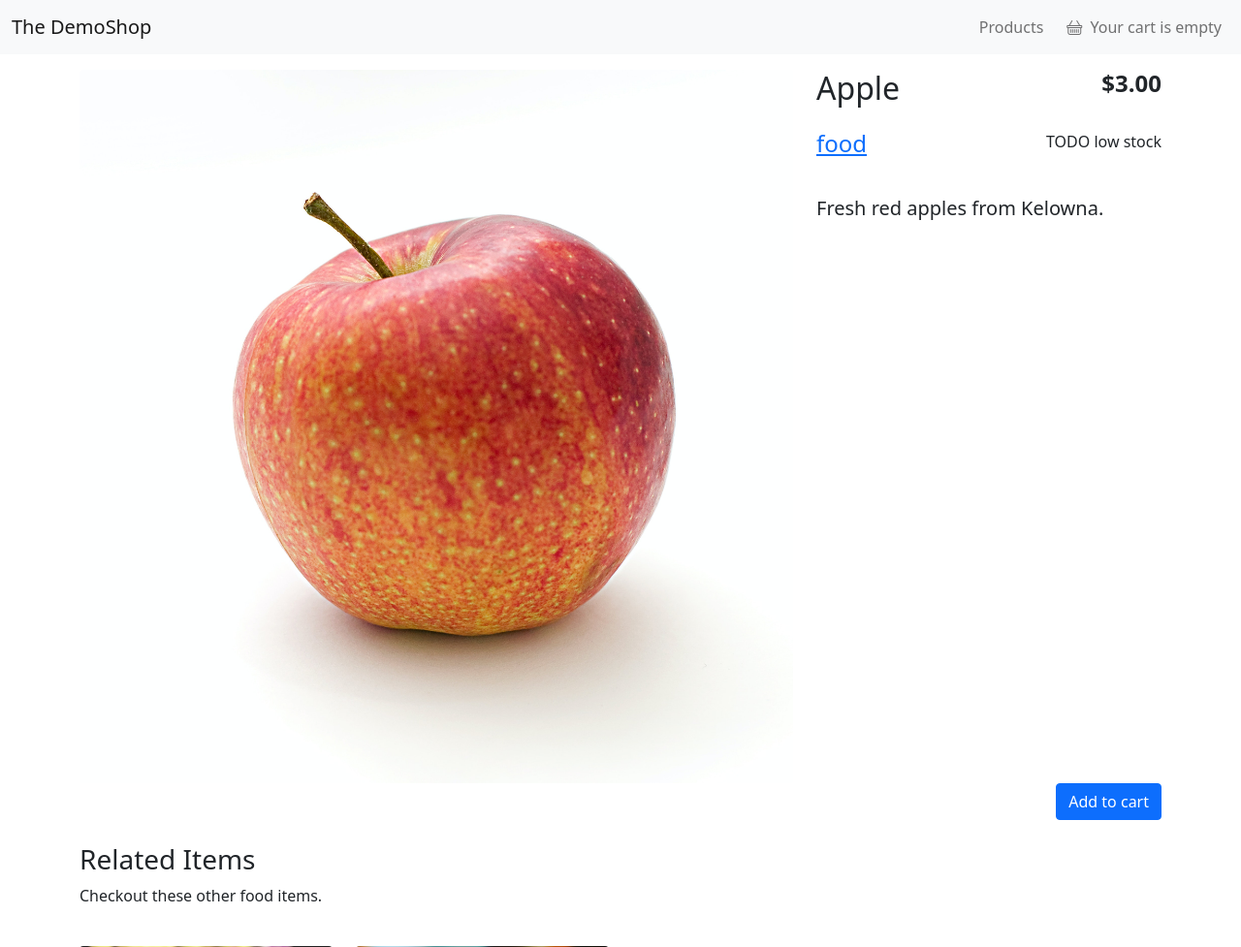
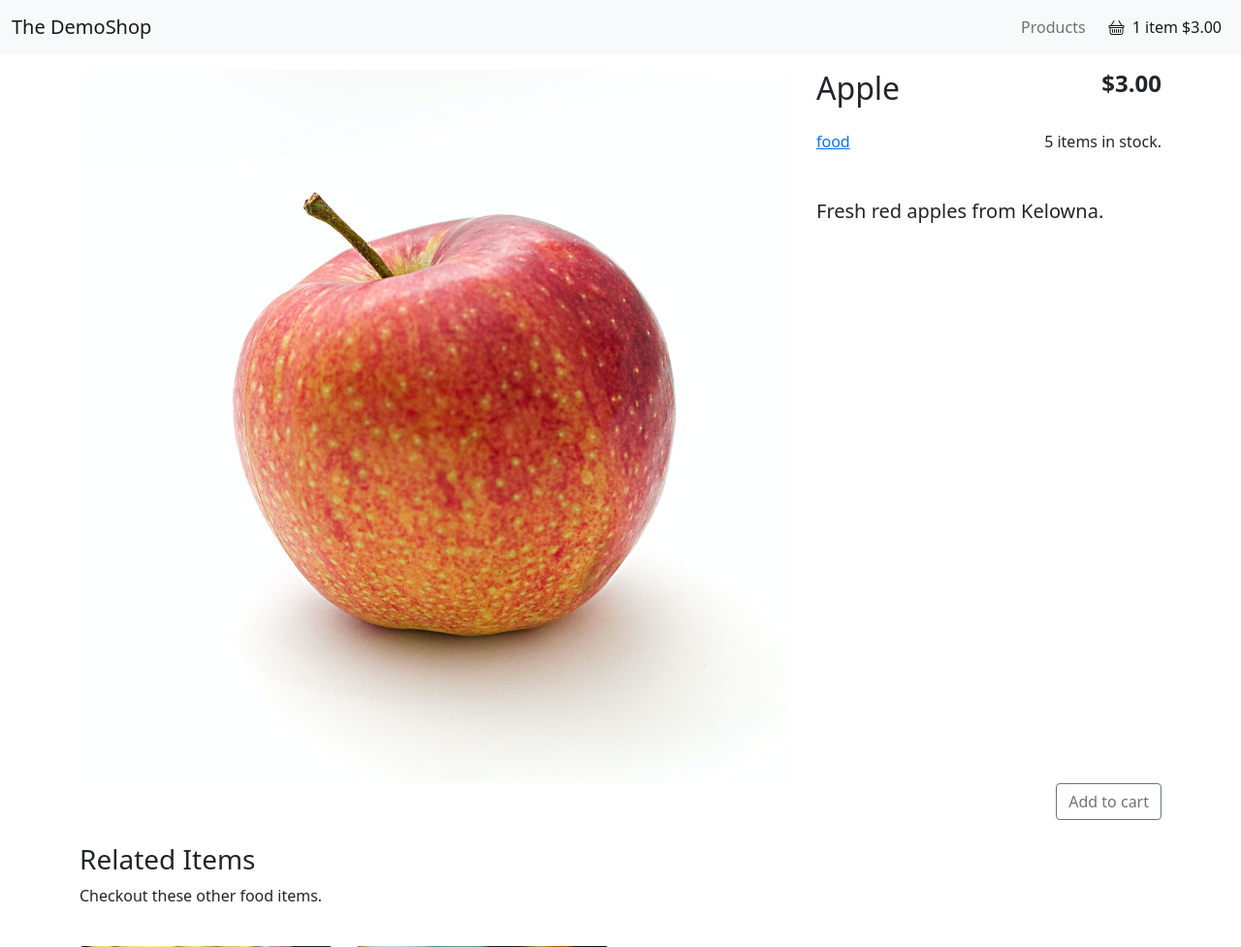
Before and after one commit to kylepclarkson/DemoShop, a Django app: page /cart/add/5 in a window 1280 px wide. Shown: the top 977 px of the page at 97% size. Run offline with Django 3.2, Linux system fonts and the light colour scheme; data comes from the database, SQL or seed files in the repository; both versions use the stored data as it was after the commit; some libraries are stand-ins or nearby versions.

Commit message:
Implemented Django messages for showing alerts. Registered cart context processor.

```diff
--- a/cart/views.py
+++ b/cart/views.py
@@ -1,5 +1,6 @@
 from django.shortcuts import render, redirect, get_object_or_404
 from django.views.decorators.http import require_POST
+from django.contrib import messages
 
 from shop.models import Product
 from .cart import Cart
@@ -36,15 +37,18 @@ def cart_add(request, product_id):
         # place item in cart.
         # product.quantity -= 1
         # product.save()
-        cart.add(product=product, quantity=1, override_quantity=True)
-
-        toast_message = f"{product.name} added to cart."
-        toast_bg = "bg-success"
+        cart.add(product=product, quantity=1, override_quantity=False)
+        messages.add_message(request,
+                             messages.SUCCESS,
+                             f'{product.name} was added to your cart!',
+                             extra_tags='bg-primary text-white')
 
     else:
         # item is no longer available
-        toast_message = f"{product.name} is no longer available!"
-        toast_bg = "bg-danger"
+        messages.add_message(request,
+                             messages.ERROR,
+                             f'{product.name} was not added to your cart!',
+                             extra_tags='bg-danger text-white')
 
     # 4 products in the same category, excluding the request.
     related_products = Product.objects.filter(category=product.category).exclude(id=product_id)[:4]
@@ -52,8 +56,6 @@ def cart_add(request, product_id):
     context = {
         'product': product,
         'related_products': related_products,
-        'toast_message': toast_message,
-        'toast_bg': toast_bg
     }
     return render(request, 'shop/product/detail.html', context=context)
 
--- a/shop/templates/shop/product/detail.html
+++ b/shop/templates/shop/product/detail.html
@@ -24,25 +24,25 @@
                     </div>
                     <div class="col">
                         <div class="text-end">
-                            {% if product.quantity > 0 %}
-                                <h4><strong>${{ product.price }}</strong></h4>
-                            {% else %}
-                                <h4 class="text-danger"><strong>SOLD OUT</strong></h4>
-                            {% endif %}
+                            <h4><strong>${{ product.price }}</strong></h4>
                         </div>
                     </div>
                 </div>
                 <div class="row my-3">
                     <div class="col">
-                        <h4>
+                        <p>
                             <a href="{{ product.category.get_absolute_url }}">
                                 {{ product.category }}
                             </a>
-                        </h4>
+                        </p>
                     </div>
                     <div class="col">
                         <div class="text-end">
-                            TODO low stock
+                            {% if product.quantity > 10 %}
+                                <p>10+ item{{ product.quantity|pluralize }} in stock.</p>
+                            {% else %}
+                                <p>{{ product.quantity }} item{{ product.quantity|pluralize }} in stock.</p>
+                            {% endif %}
                         </div>
                     </div>
                 </div>
@@ -52,11 +52,16 @@
             </div>
 
             <div class="col align-self-end text-end">
-                <form action="{% url "cart:cart_add" product.id %}" method="POST">
-                    {% csrf_token %}
-                    {{ cart_product_form }}
-                    <input class="btn btn-primary" type="submit" value="Add to cart">
-                </form>
+                {% if product.quantity > 0 %}
+                    <form action="{% url "cart:cart_add" product.id %}" method="POST">
+                        {% csrf_token %}
+                        {{ cart_product_form }}
+                        <input class="btn btn-md btn-outline-secondary" type="submit"
+                               value="Add to cart">
+                    </form>
+                {% else %}
+                    <p class="text-danger"><strong>SOLD OUT</strong></p>
+                {% endif %}
             </div>
             {# === end product details === #}
         </div>
--- a/templates/header.html
+++ b/templates/header.html
@@ -29,7 +29,7 @@
                             {% else %}
                                 <a class="nav-link"
                                    aria-current="page"
-                                   href="">
+                                   href="#">
                                   <i class="bi bi-basket mx-1"></i>
                                     Your cart is empty
                                 </a>
--- a/templates/toast.html
+++ b/templates/toast.html
@@ -1,14 +1,28 @@
-{% if toast_message %}
-    <div class="position-fixed top-0 start-50 translate-middle-x p-4" style="z-index: 5">
-        <div id="toastMessage" class="toast hide" role="alert" aria-live="assertive" aria-atomic="true">
-            <div class="toast-header">
-                <h5>Added to cart</h5>
-            </div>
+{% if messages %}
+{#    <div class="position-fixed top-0 start-50 translate-middle-x p-4" style="z-index: 5">#}
+{#        <div id="toastMessage" class="toast hide" role="alert" aria-live="assertive" aria-atomic="true">#}
+{#            <div class="toast-header">#}
+{#                <h5>Added to cart</h5>#}
+{#            </div>#}
+{#            <div class="toast-body">#}
+{#                <p>{{ toast_message }}</p>#}
+{#            </div>#}
+{#        </div>#}
+{#    </div>#}
+    {% for message in messages %}
+        <div aria-live="polite"
+             aria-atomic="true"
+             class="bg-dark">
+            <div class="toast-container position-absolute p-3 m-5">
+                <div class="toast position-fixed top-0 start-50 translate-middle-x {{ message.extra_tags }}" id="toastMessage">
                     <div class="toast-body">
-                <p>{{ toast_message }}</p>
+                        {{ message }}
                     </div>
                 </div>
             </div>
+        </div>
+    {% endfor %}
+
     {#    <div id="toastMessage" class="toast align-items-center text-white bg-danger border-0" role="alert" aria-live="assertive"#}
     {#         aria-atomic="true">#}
     {#        <div class="d-flex">#}
```
Also changed, not shown: DemoShop/settings.py (+2 -6 lines), db.sqlite3. Lines whose indentation alone changed are shown as unchanged.
